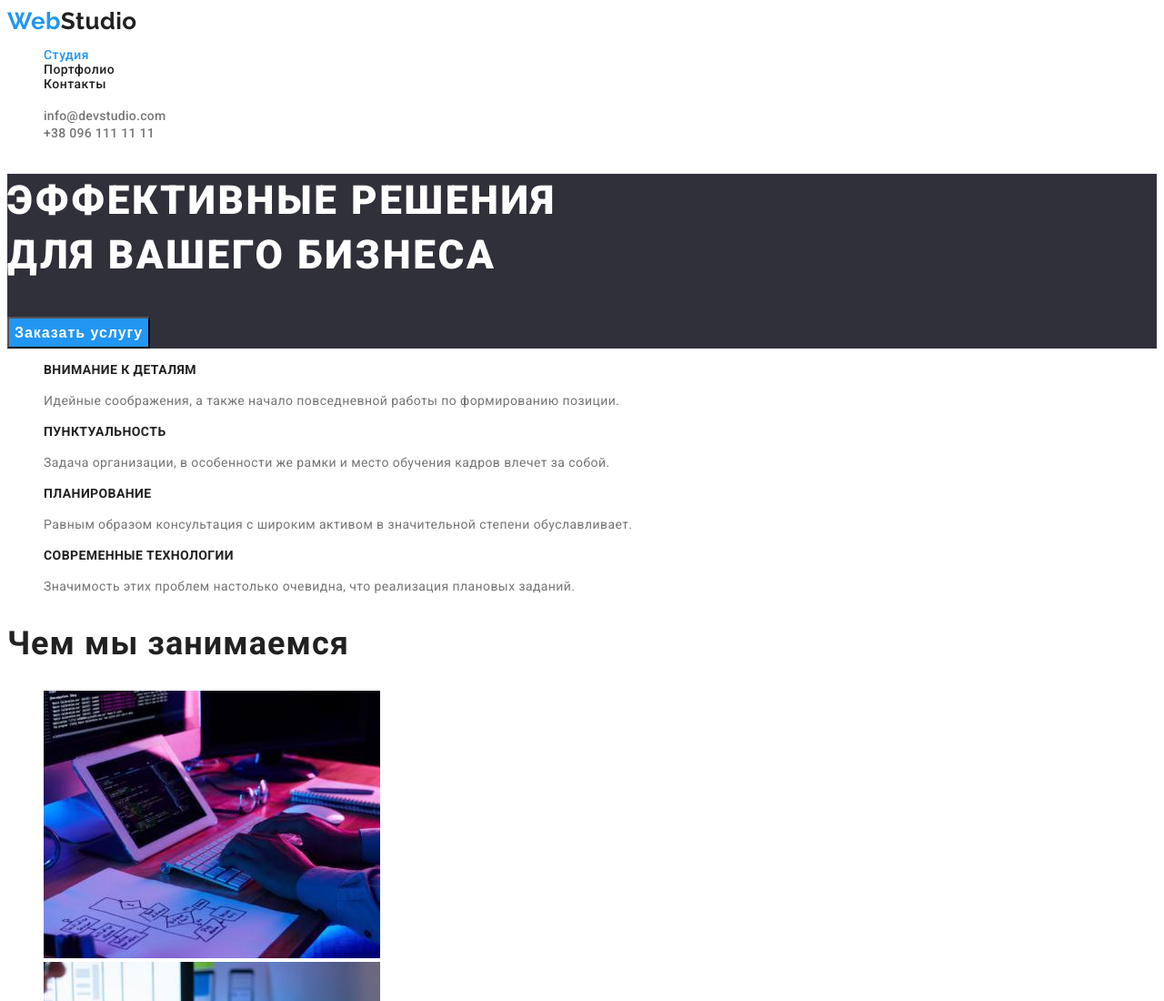
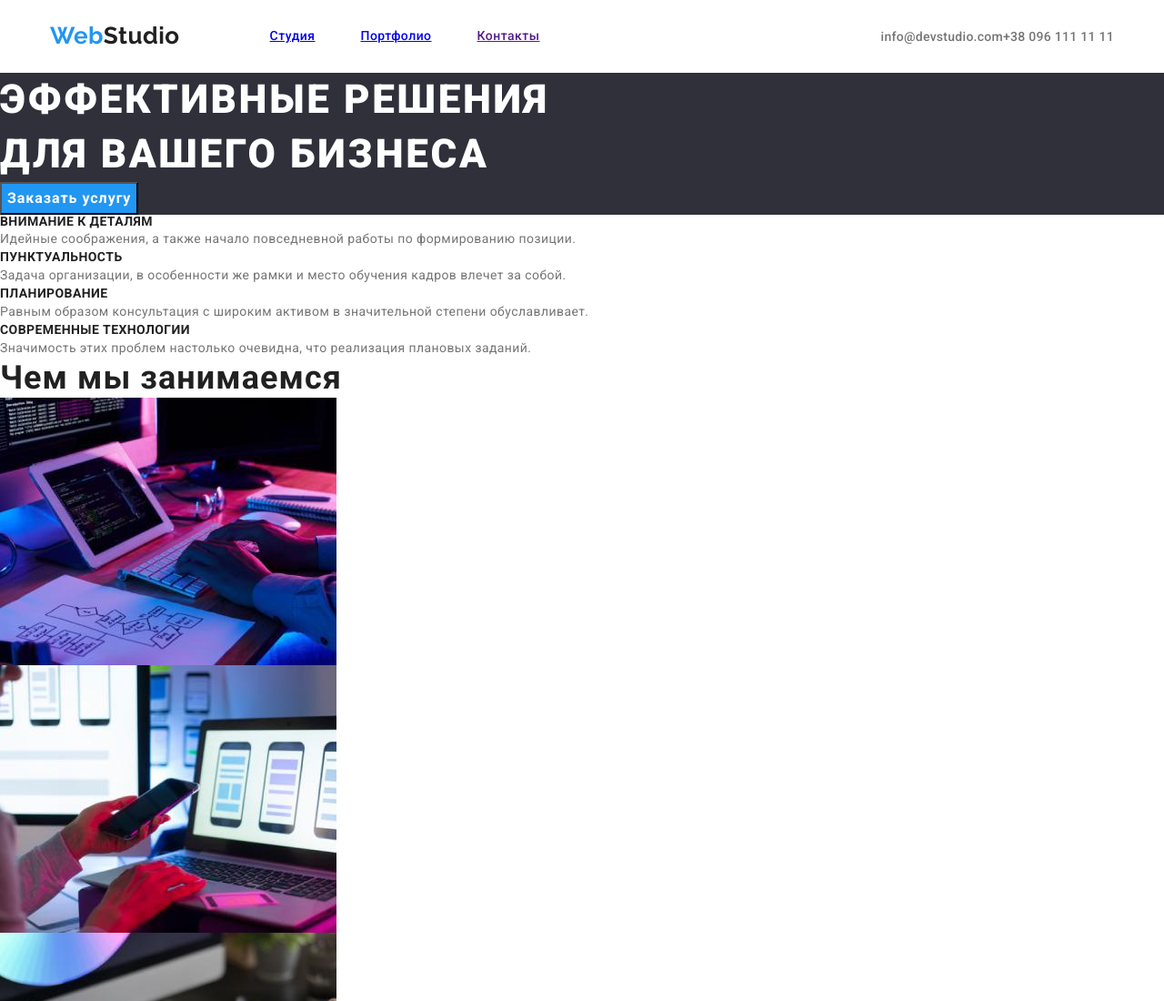
Before and after one commit to vavrinuknatala/goit-markup-hw-03, a plain HTML site: page index.html in a window 1280 px wide. Shown: the top 1100 px of the page at 91% size. Drawn offline with nearby package versions, Linux system fonts and the light colour scheme.

Commit message:
headr (почти)

```diff
--- a/css/styles.css
+++ b/css/styles.css
@@ -8,6 +8,24 @@
       --color-title: #ffffff;
       --color-btn: #2196F3;
 
+}
+p,
+h1,
+h2,
+h3,
+h4,
+h5,
+h6 {
+    margin: 0;
+}
+
+ul {
+    margin: 0;
+    padding-left: 0;
+}
+
+img {
+    display: block;
 }
 
 body {
@@ -25,7 +43,36 @@ body {
      list-style: none;
  }
 
+ .container {
+     width: 1200px;
+     margin: 0 auto;
+     padding-left: 15px;
+     padding-right: 15px;}
+
  /*-----HEADER-----*/
+ .header {
+     /*background-color: grey;*/
+     padding-top: 32px;
+     padding-bottom: 32px;
+ }
+
+ .header-container {
+     display: flex;
+     align-items: center;
+ }
+.header-nav{
+    display: flex;
+    align-items: center;
+}
+.header-list {
+    display: flex;
+    align-items: center;
+}
+.header-list-contact {
+    display: flex;
+    margin-left: auto;
+    align-items: center;
+}
  .logo {
         font-weight: 700;
         font-size: 26px;
@@ -34,6 +81,9 @@ body {
         text-decoration: none;
         font-family: 'Raleway',
         sans-serif;
+        padding-top: 24px;
+        padding-bottom: 25px;
+        margin-right: 99px;
 
  }
  .logo-web {
@@ -58,6 +108,9 @@ body {
 .header-item.current
 {
     color: var(--accent-color);
+}
+.header-item:not(:last-child) {
+    margin-right: 50px;
 }
 .header-contact {
     font-weight: 500;
--- a/index.html
+++ b/index.html
@@ -12,17 +12,24 @@
     <link
     href="https://fonts.googleapis.com/css2?family=Raleway:wght@700&family=Roboto:wght@400;500;700;900&display=swap"
     rel="stylesheet">
+     <link
+            rel="stylesheet"
+            href="https://cdnjs.cloudflare.com/ajax/libs/modern-normalize/1.1.0/modern-normalize.min.css"
+            integrity="sha512-wpPYUAdjBVSE4KJnH1VR1HeZfpl1ub8YT/NKx4PuQ5NmX2tKuGu6U/JRp5y+Y8XG2tV+wKQpNHVUX03MfMFn9Q=="
+            crossorigin="anonymous"
+            referrerpolicy="no-referrer"
+        />
     <link rel="stylesheet" href="./css/styles.css">
 </head>
 <body>
     <!--HEADER-->
     <header class="header-section">
-        <nav class="header-nav">
+        <div class="container header-container">
             <a class="logo" href=""><span class="logo-web">Web</span>Studio</a>
             <ul class="header-list list">
-                <li><a class="header-item current" href="./index.html">Студия</a></li>
-                <li><a class="header-item" href="./portfolio.html">Портфолио</a></li>
-                <li><a class="header-item" href="">Контакты</a></li>
+                <li class="header-item current"><a  href="./index.html">Студия</a></li>
+                <li class="header-item"><a  href="./portfolio.html">Портфолио</a></li>
+                <li class="header-item"><a  href="">Контакты</a></li>
             </ul>
         </nav>
             <ul class="header-list-contact list">
@@ -33,7 +40,7 @@
                     <a href="tel:+380961111111" class="header-contact">+38 096 111 11 11</a>
                 </li>
             </ul>
-
+        </div>
     </header>
     <!--HEADER END-->
     <!---->
```
Also changed, not shown: portfolio.html (+7 -0 lines).
